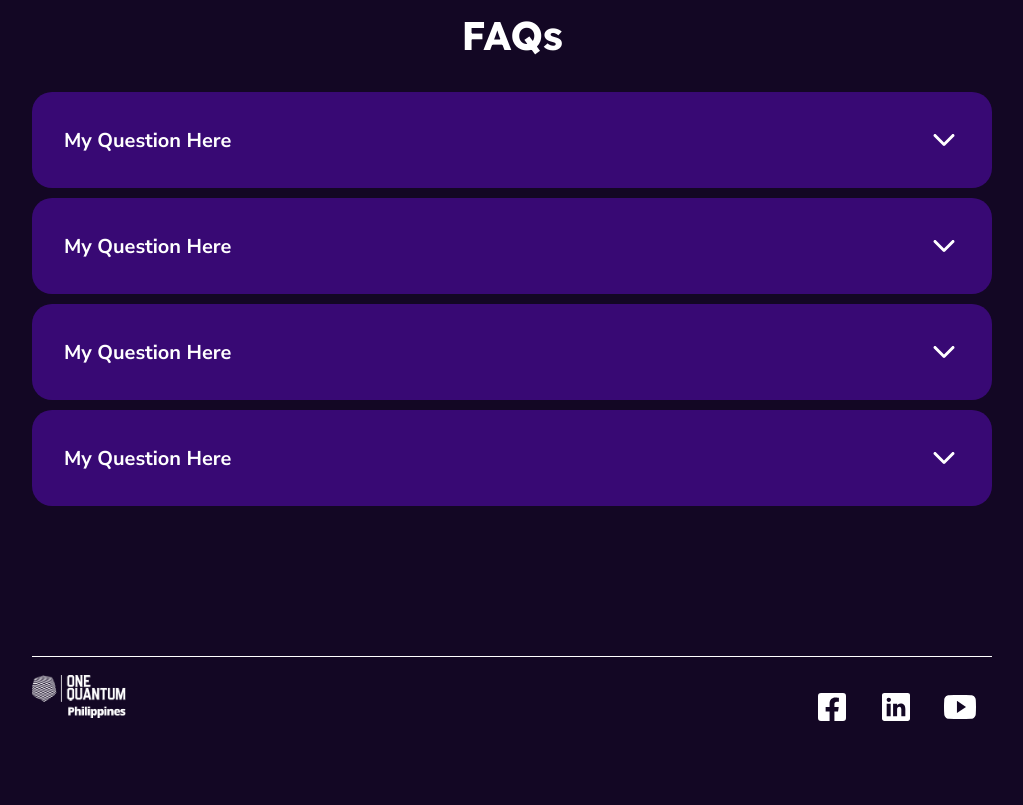
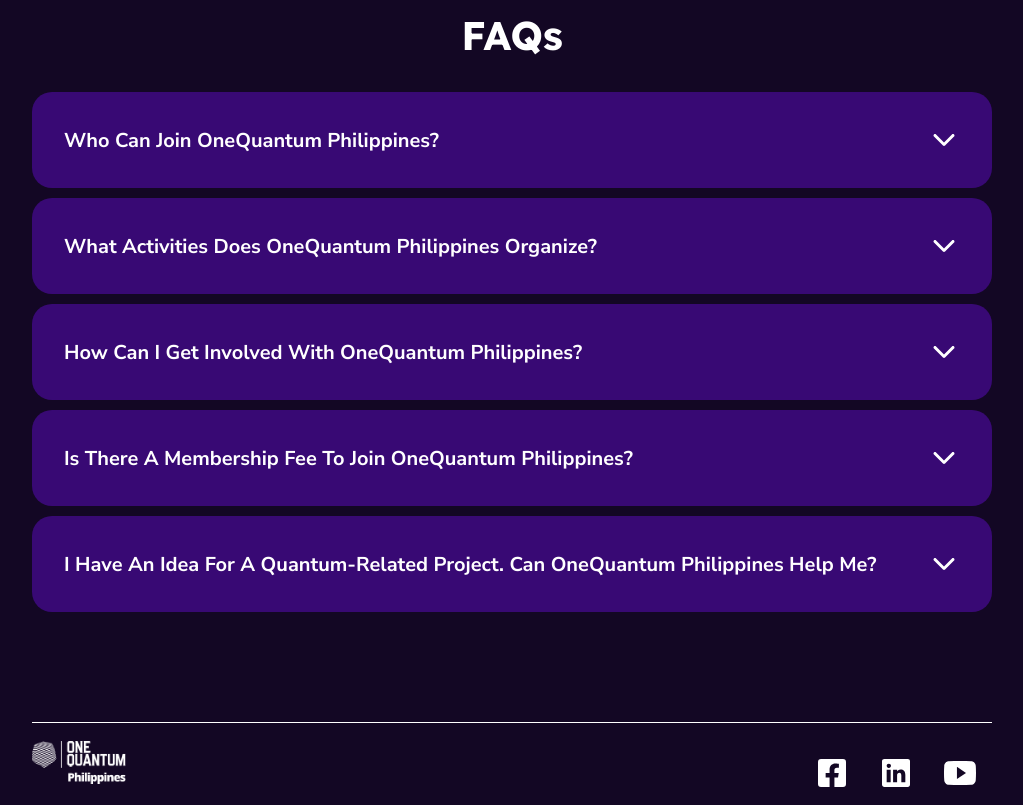
Before and after one commit to OQPH-Web-Projects/OQPH-Main-Website, a React (Create React App) app: page / in a window 1280 px wide. Shown: the part 3440-4245 px from the top of the page, without its empty margins (128-1151 px from the left). Before the commit the page ends 4179 px from the top, so only its background shows below. Built offline with nearby package versions, Linux system fonts and the light colour scheme.

Commit message:
chore: add FAQs content

```diff
--- a/src/data/questionData.js
+++ b/src/data/questionData.js
@@ -1,19 +1,23 @@
 // FAQs data to be displayed
 export const questionData = [
     {
-        question: 'My question here',
-        answer:'Lorem ipsum dolor sit amet, consectetur adipiscing elit, sed do eiusmod tempor incididunt ut labore et dolore magna aliqua. Ut enim ad minim veniam, quis nostrud exercitation ullamco laboris nisi ut aliquip ex ea commodo consequat.'
+        question: 'Who can join OneQuantum Philippines?',
+        answer:'Anyone with an interest in quantum computing, regardless of background or expertise, is welcome to join OneQuantum Philippines. Whether you`re a student, researcher, educator, industry professional, or simply curious about the field, there`s a place for you in our community.'
     },
     {
-        question: 'My question here',
-        answer:'Lorem ipsum dolor sit amet, consectetur adipiscing elit, sed do eiusmod tempor incididunt ut labore et dolore magna aliqua. Ut enim ad minim veniam, quis nostrud exercitation ullamco laboris nisi ut aliquip ex ea commodo consequat.'
+        question: 'What activities does OneQuantum Philippines organize?',
+        answer:'OneQuantum Philippines organizes a wide range of activities, including workshops, lectures, networking events, hackathons, and community outreach programs. These activities are designed to educate, inspire, and connect individuals interested in quantum computing and its applications.'
     },
     {
-        question: 'My question here',
-        answer:'Lorem ipsum dolor sit amet, consectetur adipiscing elit, sed do eiusmod tempor incididunt ut labore et dolore magna aliqua. Ut enim ad minim veniam, quis nostrud exercitation ullamco laboris nisi ut aliquip ex ea commodo consequat.'
+        question: 'How can I get involved with OneQuantum Philippines?',
+        answer: 'There are several ways to get involved with OneQuantum Philippines. You can become a member of our community, attend our events, volunteer for our programs, contribute to our projects, or even start your own initiative within the organization. Whatever your interests and skills may be, there`s a place for you to make a meaningful impact.'
     },
     {
-        question: 'My question here',
-        answer:'Lorem ipsum dolor sit amet, consectetur adipiscing elit, sed do eiusmod tempor incididunt ut labore et dolore magna aliqua. Ut enim ad minim veniam, quis nostrud exercitation ullamco laboris nisi ut aliquip ex ea commodo consequat.'
-    }
+        question: 'Is there a membership fee to join OneQuantum Philippines?',
+        answer: 'No, membership in OneQuantum Philippines is free and open to all. We believe in making quantum education and collaboration accessible to everyone, regardless of financial barriers.'
+    },
+    {
+        question: 'I have an idea for a quantum-related project. Can OneQuantum Philippines help me?',
+        answer: 'Absolutely! OneQuantum Philippines is always looking for innovative projects and initiatives to support. Whether you`re seeking advice, resources, or collaboration opportunities, our community is here to help bring your ideas to life. Get in touch with us to discuss your project and how we can assist you.'
+    },
 ];
```
